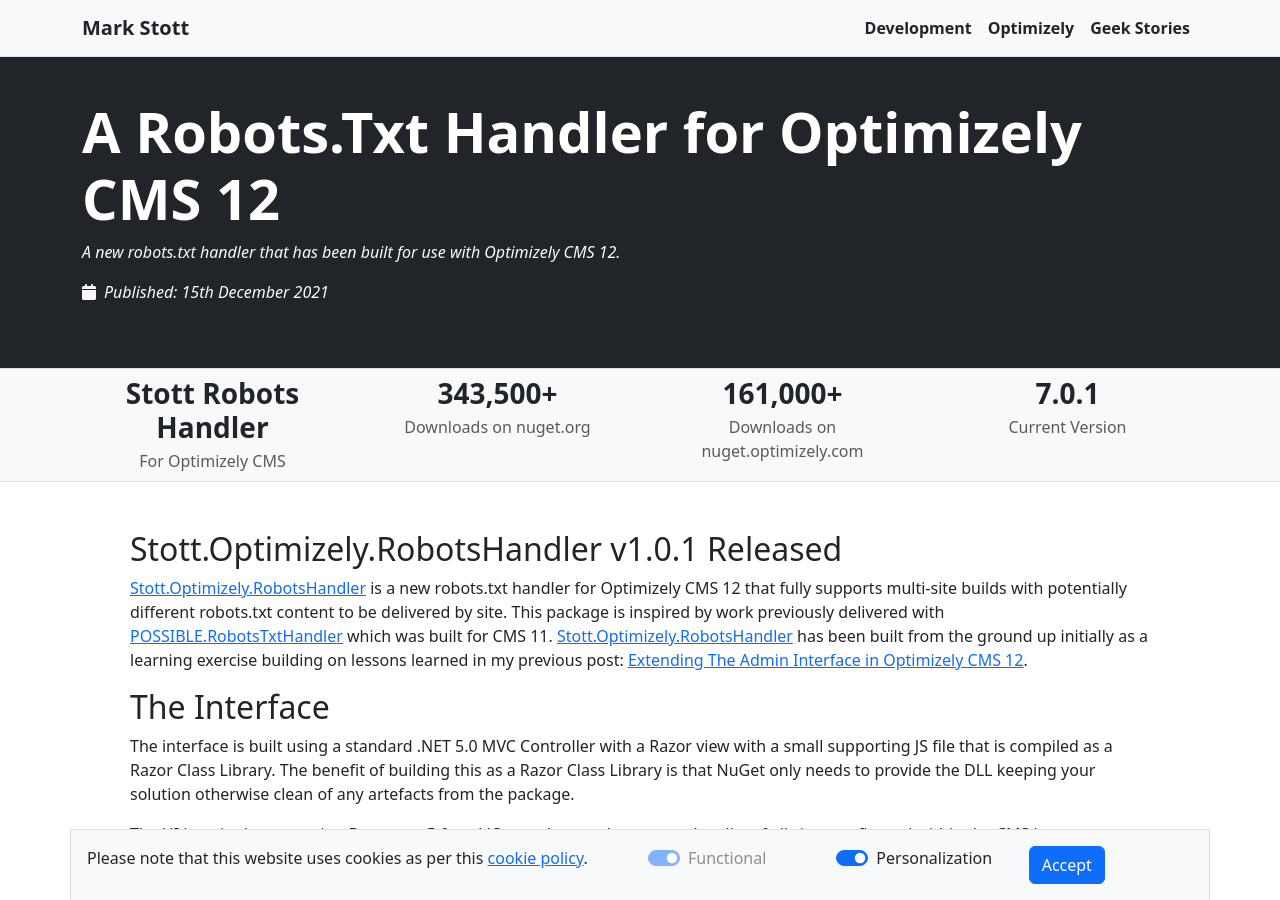
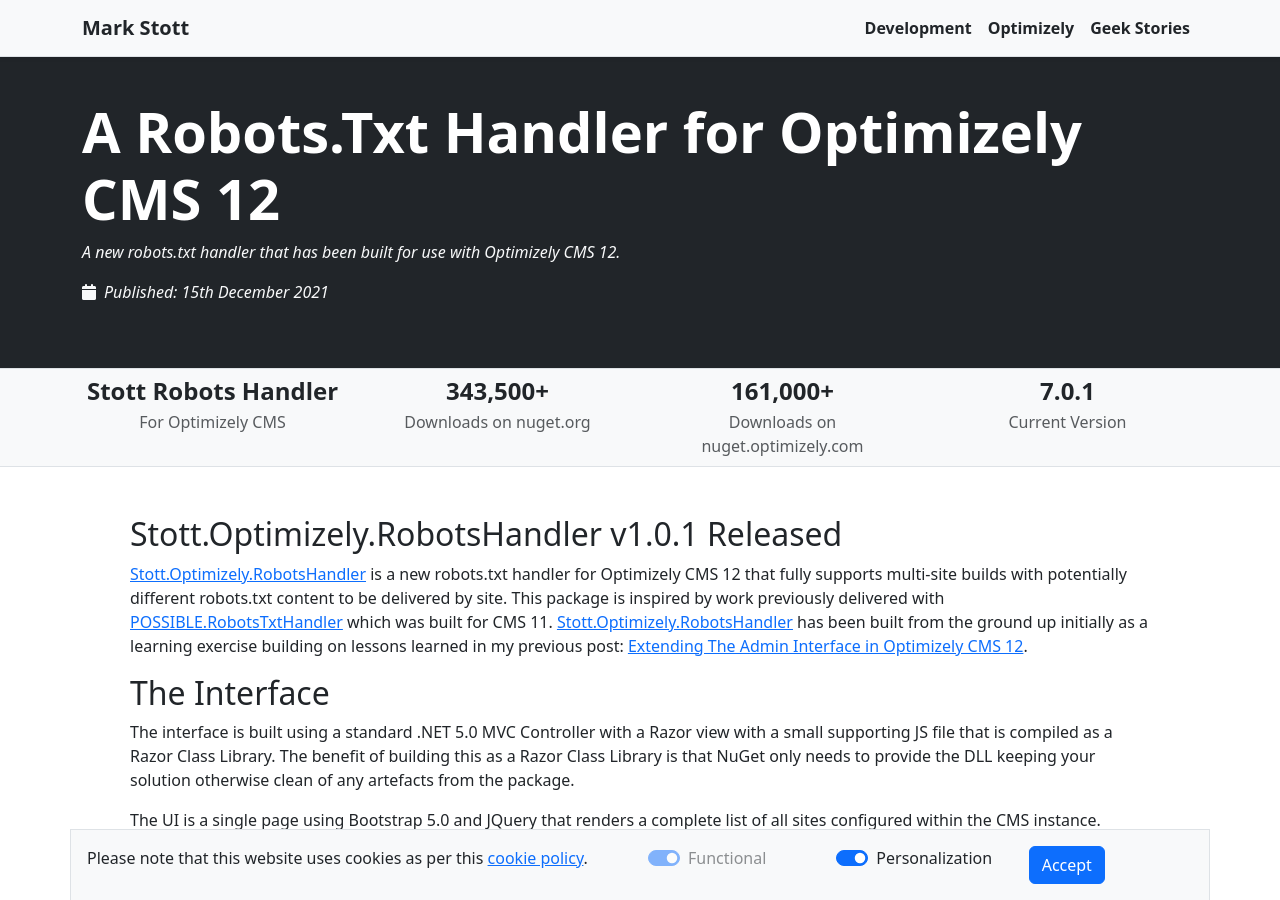
Before and after one commit to GeekInTheNorth/GeekInTheNorth.github.io, a Jekyll site: the page built from _posts/2021-12-15-a-robots-txt-handler-for-optimizely-cms-12.md, in a window 1280 px wide and 900 px high. Built offline with Jekyll 4.4.1, drawn with Linux system fonts in a browser that asks for light colours.

Commit message:
tweak sizes of stats

```diff
--- a/_includes/stottrobotshandler.html
+++ b/_includes/stottrobotshandler.html
@@ -2,19 +2,19 @@
     <div class="container">
         <div class="row text-center">
             <div class="col-12 col-md-6 col-lg-3 my-2">
-                <div class="h3 fw-bold text-dark mb-1">Stott Robots Handler</div>
+                <div class="h4 fw-bold text-dark mb-1">Stott Robots Handler</div>
                 <div class="text-muted">For Optimizely CMS</div>
             </div>
             <div class="col-12 col-md-6 col-lg-3 my-2">
-                <div class="h3 fw-bold text-dark mb-1">343,500+</div>
+                <div class="h4 fw-bold text-dark mb-1">343,500+</div>
                 <div class="text-muted">Downloads on nuget.org</div>
             </div>
             <div class="col-12 col-md-6 col-lg-3 my-2">
-                <div class="h3 fw-bold text-dark mb-1">161,000+</div>
+                <div class="h4 fw-bold text-dark mb-1">161,000+</div>
                 <div class="text-muted">Downloads on nuget.optimizely.com</div>
             </div>
             <div class="col-12 col-md-6 col-lg-3 my-2">
-                <div class="h3 fw-bold text-dark mb-1">7.0.1</div>
+                <div class="h4 fw-bold text-dark mb-1">7.0.1</div>
                 <div class="text-muted">Current Version</div>
             </div>
         </div>
--- a/_layouts/development.html
+++ b/_layouts/development.html
@@ -17,14 +17,14 @@
         </div>
     </div>
 </section>
-<section class="py-4 bg-white border-bottom">
+<section class="bg-light border-top border-bottom">
     <div class="container">
         <div class="row text-center">
-            <div class="col-6 mb-3 mb-md-0">
+            <div class="col-12 col-md-6 my-2">
                 <div class="h3 fw-bold text-dark mb-1">45+</div>
                 <div class="text-muted">Development Articles</div>
             </div>
-            <div class="col-6">
+            <div class="col-12 col-md-6 my-2">
                 <div class="h3 fw-bold text-dark mb-1">25+</div>
                 <div class="text-muted">Years of Development Experience</div>
             </div>
```
Also changed, not shown: _includes/stottsecurity.html (+4 -4 lines).
